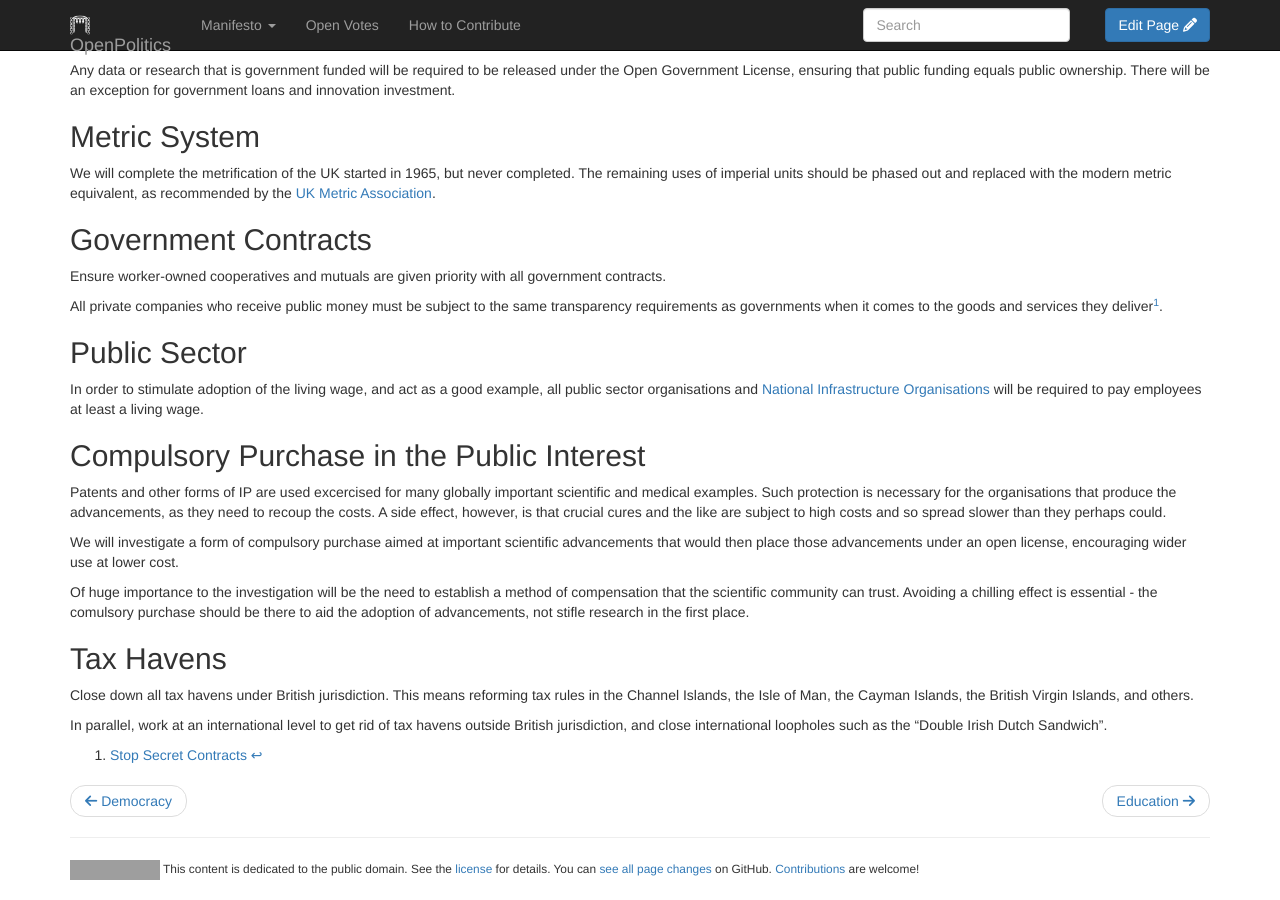
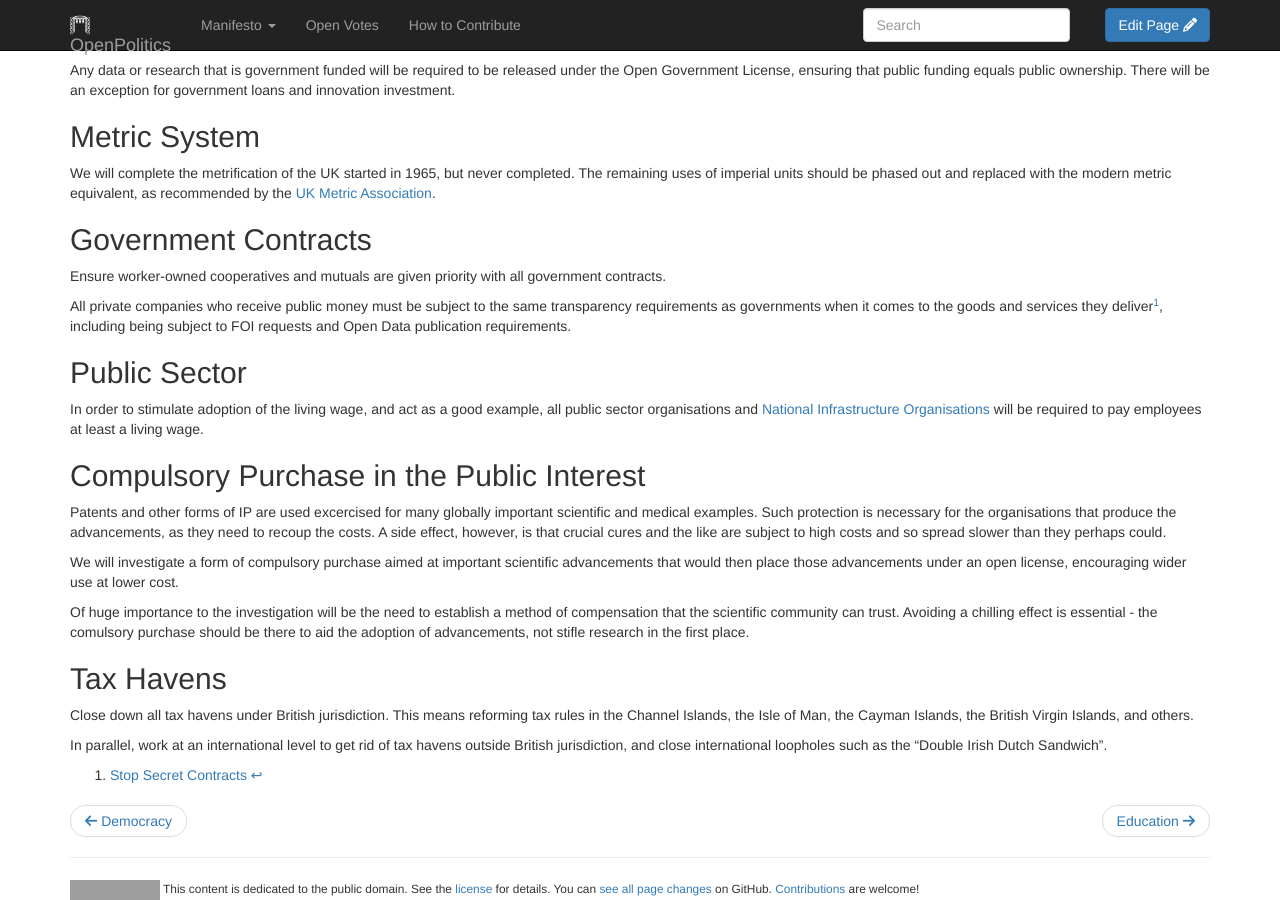
Before and after one commit to openpolitics/manifesto, a Jekyll site: the page built from manifesto/economy.md, in a window 1280 px wide and 900 px high, scrolled down 1237 px. Built offline with Jekyll 4.4.1, drawn with Linux system fonts in a browser that asks for light colours; nearby versions of some CDN libraries; library files that are not in the unit come from our copies; grey boxes are pictures that could not be loaded.

Commit message:
recipients of public funds should be covered by transparency rules and FOI

```diff
--- a/manifesto/economy.md
+++ b/manifesto/economy.md
@@ -51,7 +51,7 @@ We will complete the metrification of the UK started in 1965, but never complete
 
 Ensure worker-owned cooperatives and mutuals are given priority with all government contracts.
 
-All private companies who receive public money must be subject to the same transparency requirements as governments when it comes to the goods and services they deliver[^1].
+All private companies who receive public money must be subject to the same transparency requirements as governments when it comes to the goods and services they deliver[^1], including being subject to FOI requests and Open Data publication requirements.
 
 ## Public Sector
 
```
